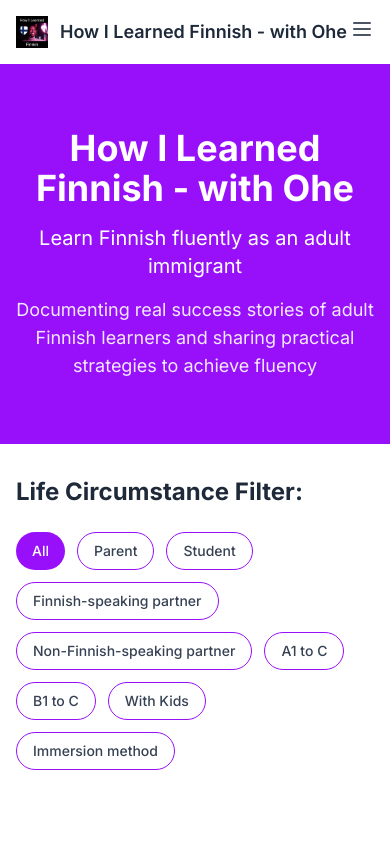
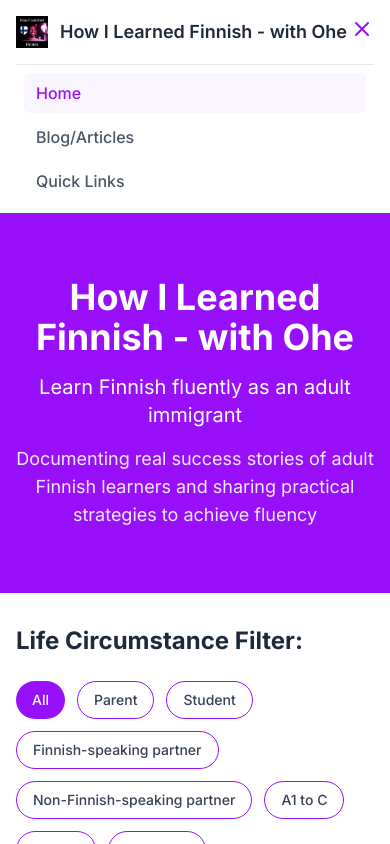
Before and after one commit to pokumars/howILearnedFinnish, a Next.js app: page / in a window 390 px wide. Both pictures are taken after a click on the button "Toggle mobile menu". Shown: the top 844 px of the page. Built offline with nearby package versions, Linux system fonts and the light colour scheme.

Commit message:
Add mobile menu functionality to Navigation component, allowing users to toggle the menu and navigate links on smaller screens.

```diff
--- a/src/components/Navigation.tsx
+++ b/src/components/Navigation.tsx
@@ -3,9 +3,11 @@
 import Link from "next/link";
 import Image from "next/image";
 import { usePathname } from "next/navigation";
+import { useState } from "react";
 
 export default function Navigation() {
   const pathname = usePathname();
+  const [isMobileMenuOpen, setIsMobileMenuOpen] = useState(false);
 
   const navItems = [
     { href: "/", label: "Home" },
@@ -51,7 +53,11 @@ export default function Navigation() {
 
           {/* Mobile menu button */}
           <div className="md:hidden">
-            <button className="text-gray-600 hover:text-purple-600">
+            <button
+              onClick={() => setIsMobileMenuOpen(!isMobileMenuOpen)}
+              className="text-gray-600 hover:text-purple-600 focus:outline-none focus:text-purple-600"
+              aria-label="Toggle mobile menu"
+            >
               <svg
                 className="h-6 w-6"
                 fill="none"
@@ -62,12 +68,38 @@ export default function Navigation() {
                   strokeLinecap="round"
                   strokeLinejoin="round"
                   strokeWidth={2}
-                  d="M4 6h16M4 12h16M4 18h16"
+                  d={
+                    isMobileMenuOpen
+                      ? "M6 18L18 6M6 6l12 12"
+                      : "M4 6h16M4 12h16M4 18h16"
+                  }
                 />
               </svg>
             </button>
           </div>
         </div>
+
+        {/* Mobile menu */}
+        {isMobileMenuOpen && (
+          <div className="md:hidden">
+            <div className="px-2 pt-2 pb-3 space-y-1 sm:px-3 bg-white border-t border-gray-200">
+              {navItems.map((item) => (
+                <Link
+                  key={item.href}
+                  href={item.href}
+                  onClick={() => setIsMobileMenuOpen(false)}
+                  className={`block px-3 py-2 rounded-md text-base font-medium transition-colors duration-200 ${
+                    pathname === item.href
+                      ? "text-purple-600 bg-purple-50"
+                      : "text-gray-600 hover:text-purple-600 hover:bg-purple-50"
+                  }`}
+                >
+                  {item.label}
+                </Link>
+              ))}
+            </div>
+          </div>
+        )}
       </div>
     </header>
   );
```
